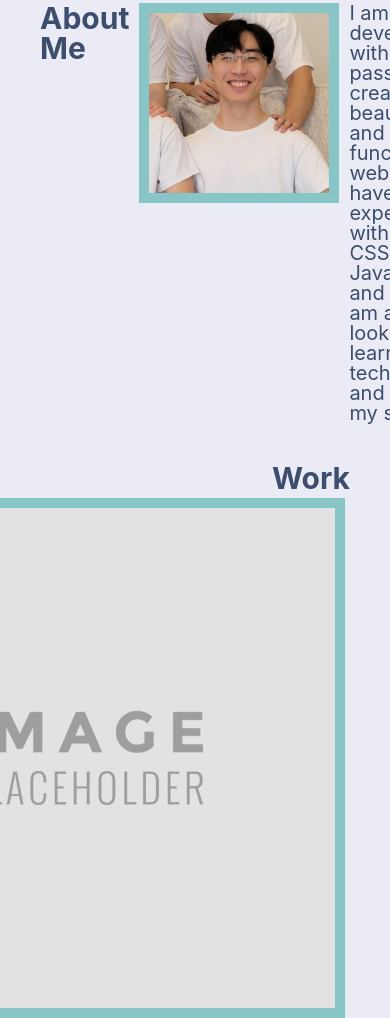
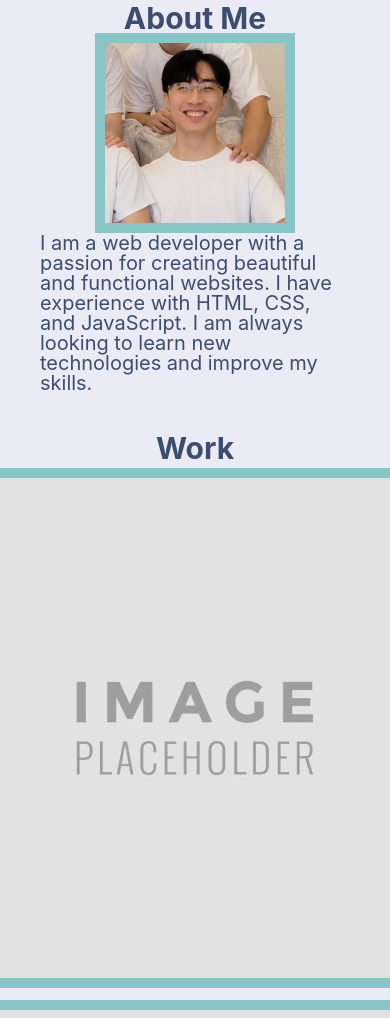
Before and after one commit to EliotCho/portfolio, a plain HTML site: page index.html in a window 390 px wide. Shown: the part 480-1498 px from the top of the page. Drawn offline with Linux system fonts and the light colour scheme.

Commit message:
Still working on WORK section, couldn't figure out how to work with flex boxes

```diff
--- a/assets/css/style.css
+++ b/assets/css/style.css
@@ -74,19 +74,14 @@ header a:hover {
   justify-content: flex-end;
 }
 
-#work{
+#work {
   align-items: stretch;
   display: inline-block;
 }
 
-.work-main-item {
-  display: flex;
-  align-content: center;
-  margin: 5px;
-}
-
 .work-item {
   display: inline-block;
+  flex: 2 1 200px;
   align-content: center;
   margin: 5px;
 }
@@ -98,7 +93,6 @@ header a:hover {
 #contact-section {
   display: flex;
   margin: 40px;
-  /* align-items: stretch; */
 }
 
 h2,
@@ -166,6 +160,7 @@ footer a:hover {
     flex-direction: column;
     align-items: center;
   }
+
   .heading-image {
     max-width: 700px;
   }
@@ -173,7 +168,14 @@ footer a:hover {
   header a {
     margin: 5px;
   }
-
+  #work-section {
+    flex-direction: column;
+    align-items: center;
+  }
+  #about-section {
+    flex-direction: column;
+    align-items: center;
+  }
   footer h4 {
     margin: 0px;
     border: 0px;
--- a/index.html
+++ b/index.html
@@ -33,11 +33,9 @@
         />
         <p id="about-p">
           I am a web developer with a passion for creating beautiful and
-          functional websites. I have experience with HTML, CSS, JavaScript, and
-          React. I am always looking to learn new technologies and improve my
+          functional websites. I have experience with HTML, CSS, and JavaScript. I am always looking to learn new technologies and improve my
           skills.
         </p>
-        <!-- Aspiring Junior Full Stack Web Developer with a strong foundation in Python and hands-on experience in developing dynamic web applications. Skilled in both front-end and back-end development, including designing user interfaces and implementing server-side logic. Proven ability to create robust applications such as a job board and a web scraper. Eager to contribute to a collaborative team environment, utilizing my technical skills to develop innovative and scalable web solutions. Seeking an opportunity to grow and enhance my expertise in a challenging and fast-paced development role. -->
       </section>
 
       <section id="work-section">
@@ -45,7 +43,7 @@
           <h2 id="work">Work</h2>
         </div>
 
-        <div class="work-main-item">
+        <div class="work-item">
           <figure>
             <a href="https://eliotcho.github.io/refactor-html-css/">
               <img src="./assets/images/project-1.jpg" alt="Project 1" />
@@ -77,14 +75,6 @@
           </figure>
           <!-- <h3 id="project-name">Project 4</h3> -->
         </div>
-        <div class="work-item">
-          <figure>
-            <a href="https://eliotcho.github.io/refactor-html-css/">
-              <img src="./assets/images/project-5.jpg" alt="Project 5" />
-            </a>
-          </figure>
-          <!-- <h3 id="project-name">Project 5</h3> -->
-        </div>
       </section>
     </main>
     <footer>
```
